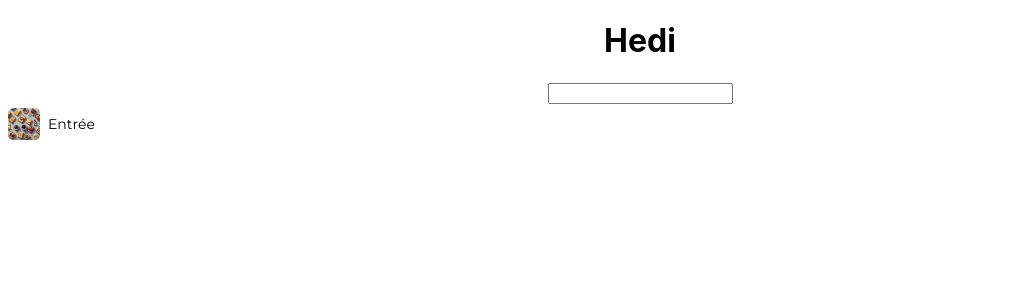
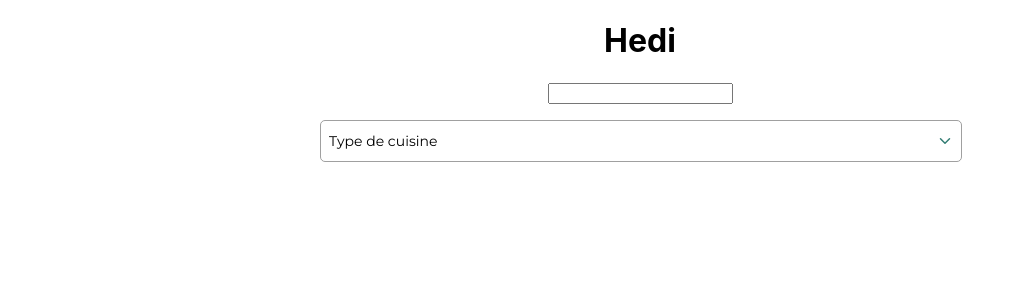
Before and after one commit to ocornejog/cookApp, a React (Create React App) app in the folder frontend/: page / in a window 1280 px wide. Shown: the top 300 px of the page, without its empty margins (0-1017 px from the left). Built offline with nearby package versions, Linux system fonts and the light colour scheme.

Commit message:
Final DropDownList component

```diff
--- a/frontend/src/App.css
+++ b/frontend/src/App.css
@@ -1,5 +1,8 @@
 .App {
   text-align: center;
+  align-items: center;
+  display: flex;
+  flex-direction: column;
 }
 
 .App-logo {
--- a/frontend/src/App.js
+++ b/frontend/src/App.js
@@ -5,6 +5,7 @@ import './App.css';
 //import {TestComponent} from './TestComponent';
 import {TestComponent2} from './TestComponent2';
 import ListItem from './components/ListItem';
+import DropDownList from './components/DropDownList';
 
 function App() {
   const [name, setName] = useState('');
@@ -21,8 +22,9 @@ function App() {
   return (
     <div className="App">
       <TestComponent2 name={'Hedi'} onChange={(e) => console.log('My name is', e)} />
-
-      <ListItem/>
+      <div style={{width: '50%', marginTop: 16, display: 'flex', alignItems: 'center'}}>
+        <DropDownList onSelect={(t, i) => console.log(t, i)}/>
+      </div>
 
     </div>
   );
--- /dev/null
+++ b/frontend/src/components/DropDownList.js
@@ -0,0 +1,97 @@
+import React, {useState, useEffect} from 'react';
+import C from '../constants/colors';
+import ListItem from "../components/ListItem";
+import Img from '../constants/dropDownListImages';
+import L from '../constants/listLabels';
+import I from '../constants/listImages';
+
+const DropDownList = (props) => {
+    //-----------------------------------------------------------
+    // Hooks for the attributes
+    const [open, setOpen] = useState(false);
+    const [value, setValue] = useState(null);
+    //-----------------------------------------------------------
+    const openDropDown = () => {
+        setOpen(!open);
+    };
+    //Function to change the prop => onSelect
+    const handleChange = (e, index) => {
+        props.onSelect(e, index);
+    };
+    useEffect(() => {
+        if(props.defaultValue !== null){
+            setValue(props.defaultValue);
+            props.onSelect(props.optionsList[props.defaultValue - 1], props.defaultValue);
+        }
+    }, [props.defaultValue]);
+    //---------------------------------------------------
+    // Rendering the component ...
+    return (
+        <div style={{width: '100%', flexDirection: 'column', display: 'flex'}}>
+            {value !== null ?
+            <div style={{ alignItems: 'flex-start', display: 'flex', flex: 1, marginBottom: '8px' }}>
+                <div className="montserrat_700" style={{ fontSize: '14px', color: C.green, textAlign: 'left',
+                textAlignVertical: 'center', justifyContent: 'center' }}>
+                    {props.label}
+                </div>
+            </div>
+            :
+            <div></div>
+            }
+            <div className='grey_border' style={{ display: 'flex', alignItems: 'center', backgroundColor: C.white,
+            height: 40, borderRadius: 5, borderWidth: 1, borderColor: C.grey, shadowColor: '#00000033', shadowRadius: 10,
+            width: '100%', borderBottomLeftRadius: open ? 0 : 5, borderBottomRightRadius: open ? 0 : 5,
+            flexDirection: 'row', cursor: 'pointer' }} onClick={() => openDropDown()}>
+
+                <div style={{display: 'flex'}}>
+                    {value !== null ?
+                    <img alt="" draggable="false" src={Img[props.optionsImages[value - 1]]}
+                    style={{ marginLeft: 8, height: 32, width: 32,
+                    resizeMode: 'contain', borderWidth: 1, borderRadius: 5, borderColor: C.grey}}
+                    />
+                    :
+                    <div></div>
+                    }
+                </div>
+                <div style={{ marginLeft: 8, marginRight: 8, alignItems: 'flex-start', display: 'flex', flex: 1 }}>
+                    <div className="montserrat_400" style={{ fontSize: '14px', color: C.black, textAlign: 'left',
+                    textAlignVertical: 'center', justifyContent: 'center' }}>
+                        {value !== null ? props.optionsList[value - 1] : props.label}
+                    </div>
+                </div>
+                {open ?
+                <ion-icon name="chevron-up-outline" size={24} style={{color: C.green, marginRight: 8}} className="active"></ion-icon>
+                :
+                <ion-icon name="chevron-down-outline" size={24} style={{color: C.green, marginRight: 8}} className="active"></ion-icon>
+                }
+            </div>
+            {(open) &&
+            <div className="grey_border" style={{ elevation: 3, width: '100%', borderColor: C.grey, shadowColor: '#00000033',
+            shadowRadius: 10, borderBottomLeftRadius: 5, borderBottomRightRadius: 5, overflow: 'hidden' }}>
+                {props.optionsList.map((data, index) => {
+                    const settingvalue = () => {
+                        setValue(index + 1);
+                        openDropDown();
+                        handleChange(data, index + 1);
+                    };
+                    return (
+                    <div key={index} onClick={() => settingvalue()} style={{cursor: 'pointer'}}>
+                        <ListItem label={data} image={props.optionsImages[index]}/>
+                    </div>
+                    )
+                })}
+            </div>
+            }
+        </div>
+    );
+}
+export default DropDownList;
+//-------------------------------------------------------------------
+// Default props for the component
+DropDownList.defaultProps = {
+    optionsList: L.cuisine,
+    optionsImages: I.cuisine,
+    label: 'Type de cuisine',
+    defaultValue: null,
+    onSelect: (arg0, arg1) => {},
+};
--- a/frontend/src/components/ListItem.js
+++ b/frontend/src/components/ListItem.js
@@ -1,13 +1,22 @@
-import React from 'react';
+import React, {useState} from 'react';
 import C from '../constants/colors';
 import Img from '../constants/dropDownListImages';
 
-
 const ListItem = (props) => {
 //---------------------------------------------------
+    const [hover, setHover] = useState(false);
+
+    const handleMouseEnter = () => {
+        setHover(true);
+    };
+
+    const handleMouseLeave = () => {
+        setHover(false);
+    };
 // Rendering the component ...
     return (
-        <div style={{width: '100%', height: 40, display: 'flex', flexDirection: 'row', backgroundColor: C.white, alignItems: 'center'}}>
+        <div style={{width: '100%', height: 40, display: 'flex', flexDirection: 'row', backgroundColor: hover? C.greenLight: C.white,
+        alignItems: 'center'}} onMouseEnter={handleMouseEnter} onMouseLeave={handleMouseLeave}>
             <div style={{display: 'flex'}}>
                 {props.label !== '' ?
                 <img alt="" draggable="false" src={Img[props.image]} style={{ marginLeft: 8, marginRight: 8, height: 32, width: 32,
--- a/frontend/src/index.css
+++ b/frontend/src/index.css
@@ -25,3 +25,7 @@ code {
   font-weight: 700;
   font-style: normal;
 }
+
+.grey_border {
+  border: 1px solid #A0A0A0;
+}
```
